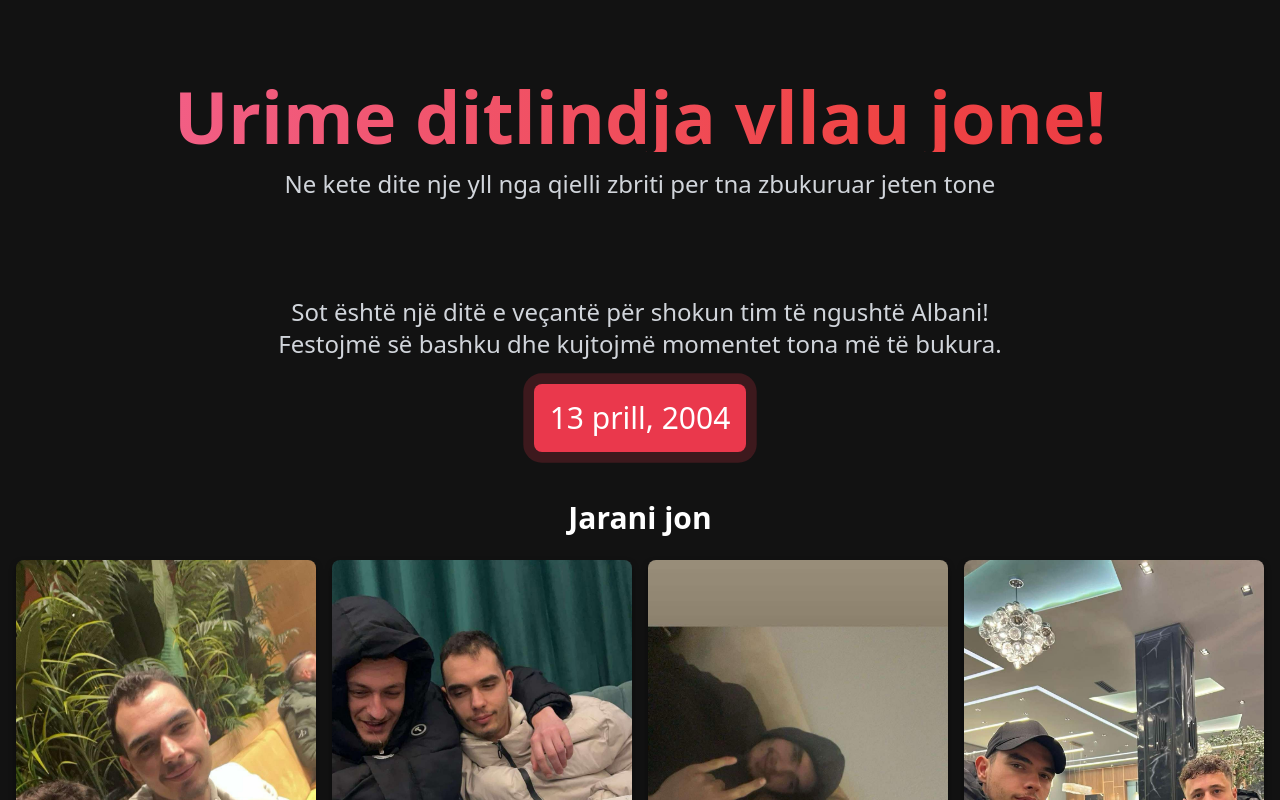
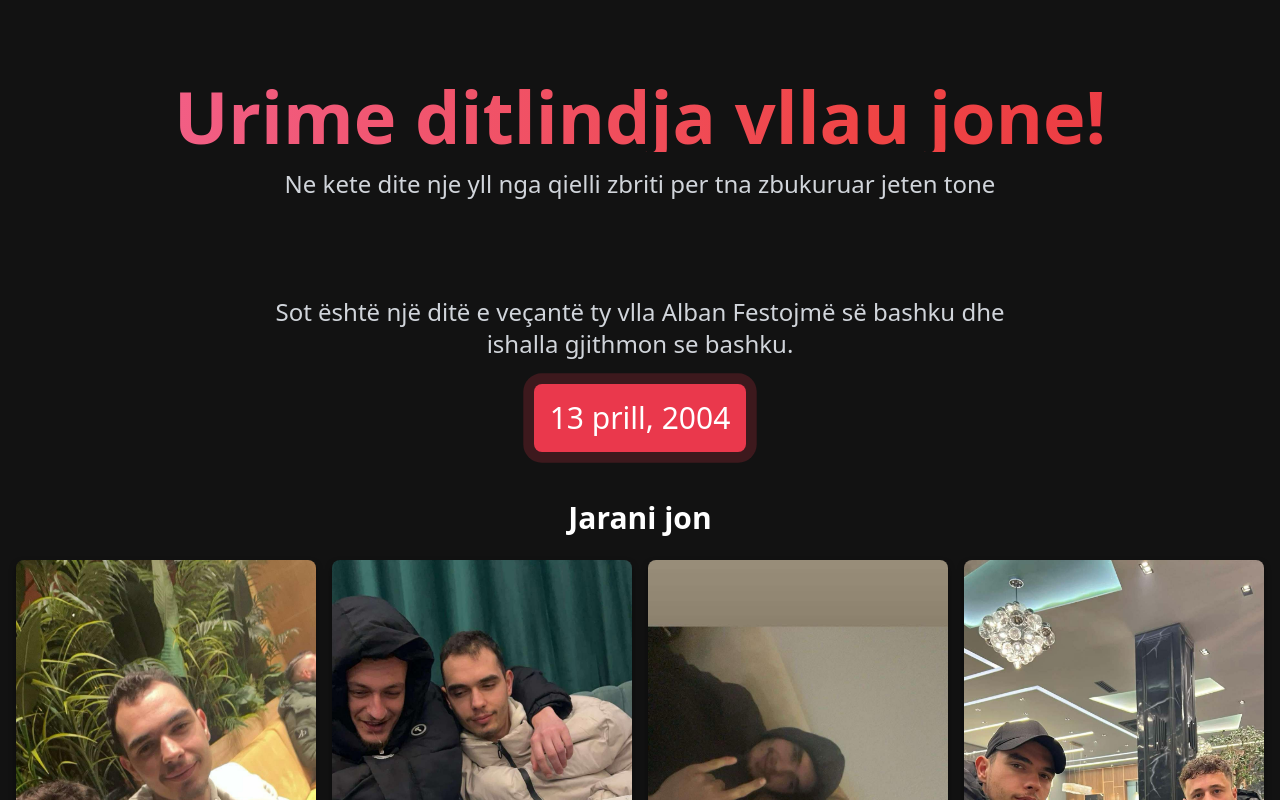
Before and after one commit to edonberishaa/albani-birthday-bash-website, a React (Vite) app: page / in a window 1280 px wide. Shown: the top 800 px of the page. Built offline with nearby package versions, Linux system fonts and the light colour scheme.

Commit message:
Update Index.tsx

```diff
--- a/src/pages/Index.tsx
+++ b/src/pages/Index.tsx
@@ -36,8 +36,8 @@ const Index = () => {
 
         <div className="my-12 text-center">
           <p className="text-xl md:text-2xl mb-6 leading-relaxed max-w-3xl mx-auto text-gray-300">
-            Sot është një ditë e veçantë për shokun tim të ngushtë Albani!
-            Festojmë së bashku dhe kujtojmë momentet tona më të bukura.
+            Sot është një ditë e veçantë ty vlla Alban
+            Festojmë së bashku dhe ishalla gjithmon se bashku.
           </p>
 
           <div className="inline-block animate-pulse-red bg-albani-red text-white text-2xl md:text-3xl p-4 rounded-lg shadow-lg">
```
